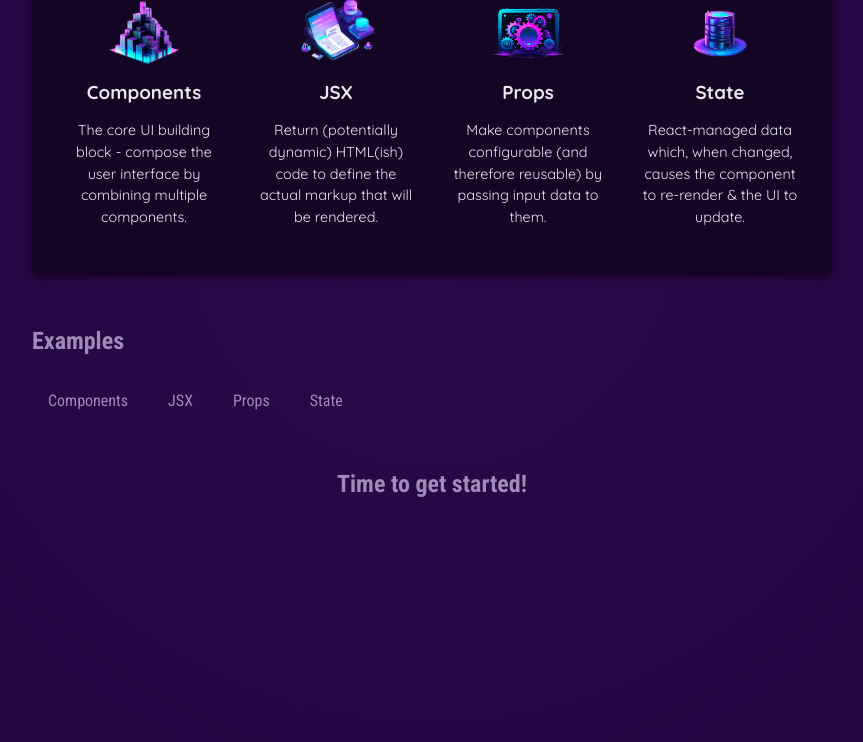
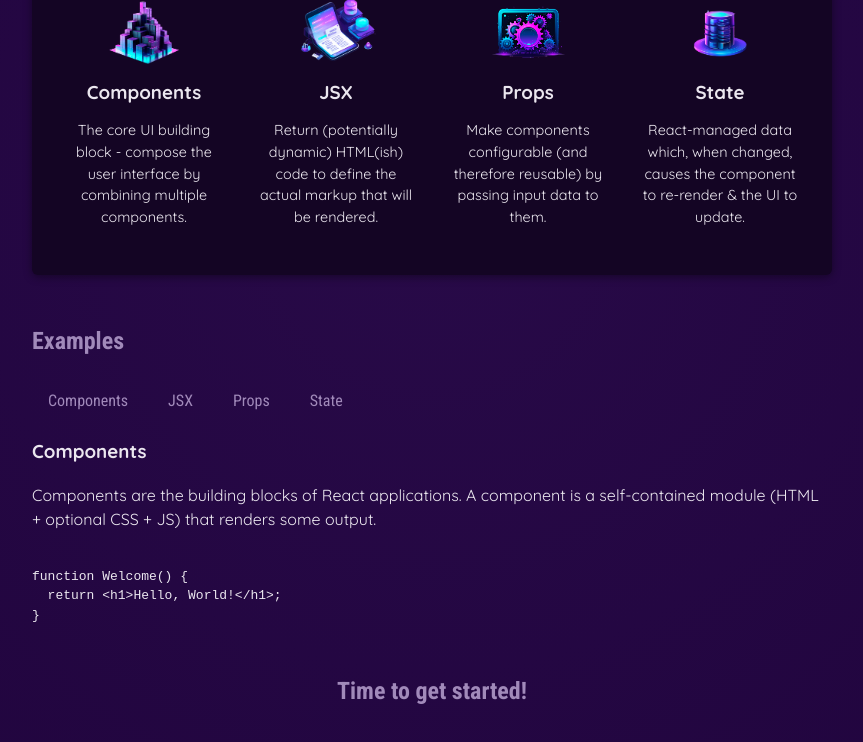
Before and after one commit to omergarip/react-essentials, a React (Vite) app: page / in a window 1280 px wide. Both pictures are taken after a click on the button "Components". Shown: the part 424-1166 px from the top of the page, without its empty margins (208-1071 px from the left). Built offline with nearby package versions, Linux system fonts and the light colour scheme.

Commit message:
render content conditionally

```diff
--- a/src/App.jsx
+++ b/src/App.jsx
@@ -1,14 +1,29 @@
 // @ts-nocheck
-import React from "react";
-import { CORE_CONCEPTS } from "./data";
+import React, { useState } from "react";
+import { CORE_CONCEPTS, EXAMPLES } from "./data";
 import Header from "./components/Header/Header";
 import CoreConcept from "./components/CoreConcept";
 import TabButton from "./components/TabButton";
 
 function App() {
+  const [selectedTopic, setSelectedTopic] = useState();
   const handleSelect = (selectedButton) => {
-    console.log(selectedButton);
+    setSelectedTopic(selectedButton);
   };
+
+  let tabContent = <p>Please select a topic</p>;
+
+  if (selectedTopic) {
+    tabContent = (
+      <div>
+        <h3>{EXAMPLES[selectedTopic].title}</h3>
+        <p>{EXAMPLES[selectedTopic].description}</p>
+        <pre>
+          <code>{EXAMPLES[selectedTopic].code}</code>
+        </pre>
+      </div>
+    );
+  }
 
   return (
     <div>
@@ -32,6 +47,7 @@
             <TabButton onSelect={() => handleSelect("props")}>Props</TabButton>
             <TabButton onSelect={() => handleSelect("state")}>State</TabButton>
           </menu>
+          {tabContent}
         </section>
         <h2>Time to get started!</h2>
       </main>
--- a/src/data.js
+++ b/src/data.js
@@ -1,32 +1,83 @@
 // @ts-nocheck
-import componentsImg from './assets/components.png';
-import propsImg from './assets/config.png';
-import jsxImg from './assets/jsx-ui.png';
-import stateImg from './assets/state-mgmt.png';
+import componentsImg from "./assets/components.png";
+import propsImg from "./assets/config.png";
+import jsxImg from "./assets/jsx-ui.png";
+import stateImg from "./assets/state-mgmt.png";
 
 export const CORE_CONCEPTS = [
   {
     image: componentsImg,
-    title: 'Components',
+    title: "Components",
     description:
-      'The core UI building block - compose the user interface by combining multiple components.',
+      "The core UI building block - compose the user interface by combining multiple components.",
   },
   {
     image: jsxImg,
-    title: 'JSX',
+    title: "JSX",
     description:
-      'Return (potentially dynamic) HTML(ish) code to define the actual markup that will be rendered.',
+      "Return (potentially dynamic) HTML(ish) code to define the actual markup that will be rendered.",
   },
   {
     image: propsImg,
-    title: 'Props',
+    title: "Props",
     description:
-      'Make components configurable (and therefore reusable) by passing input data to them.',
+      "Make components configurable (and therefore reusable) by passing input data to them.",
   },
   {
     image: stateImg,
-    title: 'State',
+    title: "State",
     description:
-      'React-managed data which, when changed, causes the component to re-render & the UI to update.',
+      "React-managed data which, when changed, causes the component to re-render & the UI to update.",
   },
 ];
+
+export const EXAMPLES = {
+  components: {
+    title: "Components",
+    description:
+      "Components are the building blocks of React applications. A component is a self-contained module (HTML + optional CSS + JS) that renders some output.",
+    code: `
+function Welcome() {
+  return <h1>Hello, World!</h1>;
+}`,
+  },
+  jsx: {
+    title: "JSX",
+    description:
+      "JSX is a syntax extension to JavaScript. It is similar to a template language, but it has full power of JavaScript (e.g., it may output dynamic content).",
+    code: `
+<div>
+  <h1>Welcome {userName}</h1>
+  <p>Time to learn React!</p>
+</div>`,
+  },
+  props: {
+    title: "Props",
+    description:
+      "Components accept arbitrary inputs called props. They are like function arguments.",
+    code: `
+function Welcome(props) {
+  return <h1>Hello, {props.name}</h1>;
+}`,
+  },
+  state: {
+    title: "State",
+    description:
+      "State allows React components to change their output over time in response to user actions, network responses, and anything else.",
+    code: `
+function Counter() {
+  const [isVisible, setIsVisible] = useState(false);
+
+  function handleClick() {
+    setIsVisible(true);
+  }
+
+  return (
+    <div>
+      <button onClick={handleClick}>Show Details</button>
+      {isVisible && <p>Amazing details!</p>}
+    </div>
+  );
+}`,
+  },
+};
```
